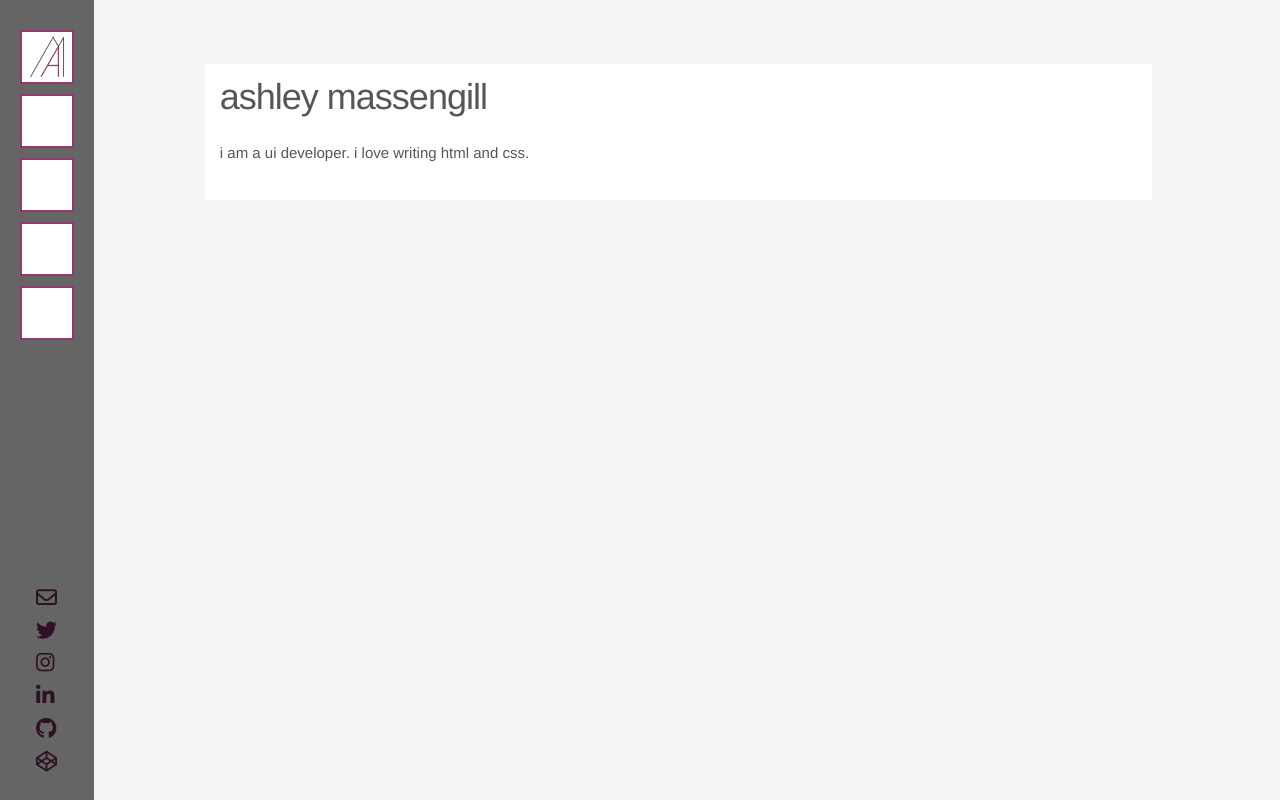
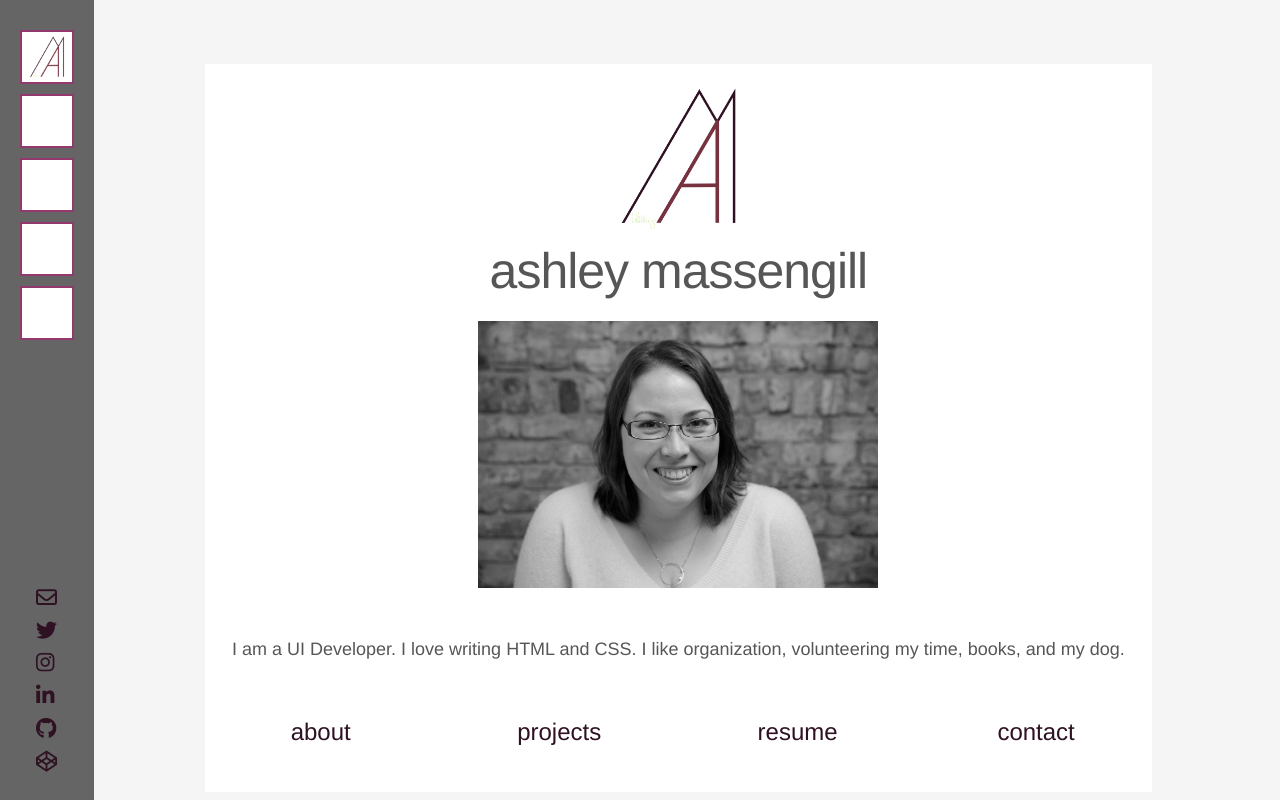
Before and after one commit to ashleymassengill/ashleymassengill.github.io, a plain HTML site: page index.html in a window 1280 px wide. Drawn offline with nearby package versions, Linux system fonts and the light colour scheme.

Commit message:
home page update
90% completion on home page design and code.

```diff
--- a/css/_contact.scss
+++ b/css/_contact.scss
@@ -85,6 +85,7 @@
 
 .maincontact{
   .address{
+    text-align: left;
     padding-top: 25px;
     p{
       padding-left: 12px;
--- a/css/style.scss
+++ b/css/style.scss
@@ -13,9 +13,42 @@ body{
 }
 
 .pagebody{
+  text-align: center;
+  margin: 0 auto;
   margin: 5% 10% 0 16%;
   padding: 10px 15px;
   background-color: white;
 }
 
+.logo img{
+  margin-top: 10px;
+  height: 150px;
+  object-fit: contain;
+  }
+
+.headshot img{
+  width: 400px;
+  object-fit: contain;
+}
+
+.homedesc p{
+    margin-top: 40px;
+    font-size: 1.2em;
+  }
+
+.pages{
+  padding-top: 10px;
+  padding-bottom: 30px;
+  a{
+    text-decoration: none;
+    font-size: 24px;
+    font-weight: 500;
+    color: $burgandy;
+  }
+  a:hover{
+    color: $pink;
+    text-decoration: underline;
+  }
+}
+
 @import "media.scss";
--- a/index.html
+++ b/index.html
@@ -29,8 +29,32 @@
 
 
   <section class="pagebody">
-    <h3>ashley massengill</h3>
-    <p>i am a ui developer. i love writing html and css.<p>
+    <div class="row logo">
+      <img src="images/massengill_logo.png" alt="logo">
+    </div>
+    <div class="row overview">
+      <h1>ashley massengill</h1>
+    </div>
+    <div class="row headshot">
+      <img src="images/ashley_headshot_bw.png" alt="Ashley Massengill">
+    </div>
+    <div class="row homedesc">
+      <p>I am a UI Developer. I love writing HTML and CSS. I like organization, volunteering my time, books, and my dog.<p>
+    </div>
+    <div class="row pages">
+      <div class="three columns">
+        <a href="about.html">about</a>
+      </div>
+      <div class="three columns">
+        <a href="projects.html">projects</a>
+      </div>
+      <div class="three columns">
+        <a href="resume.html">resume</a>
+      </div>
+      <div class="three columns">
+        <a href="contact.html">contact</a>
+      </div>
+    </div>
   </section>
 
 
```
Also changed, not shown: css/style.css, images/ashley_headshot_bw.png (added), 2 other files.
